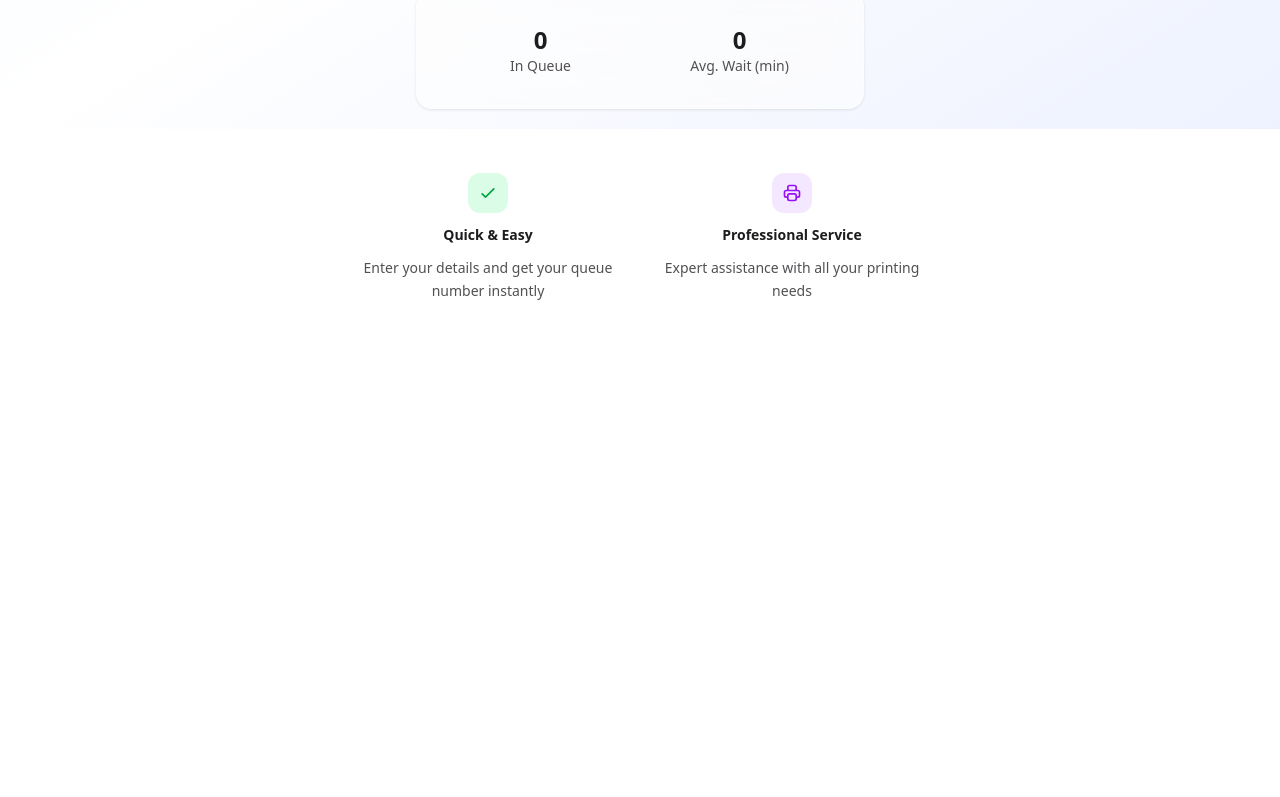
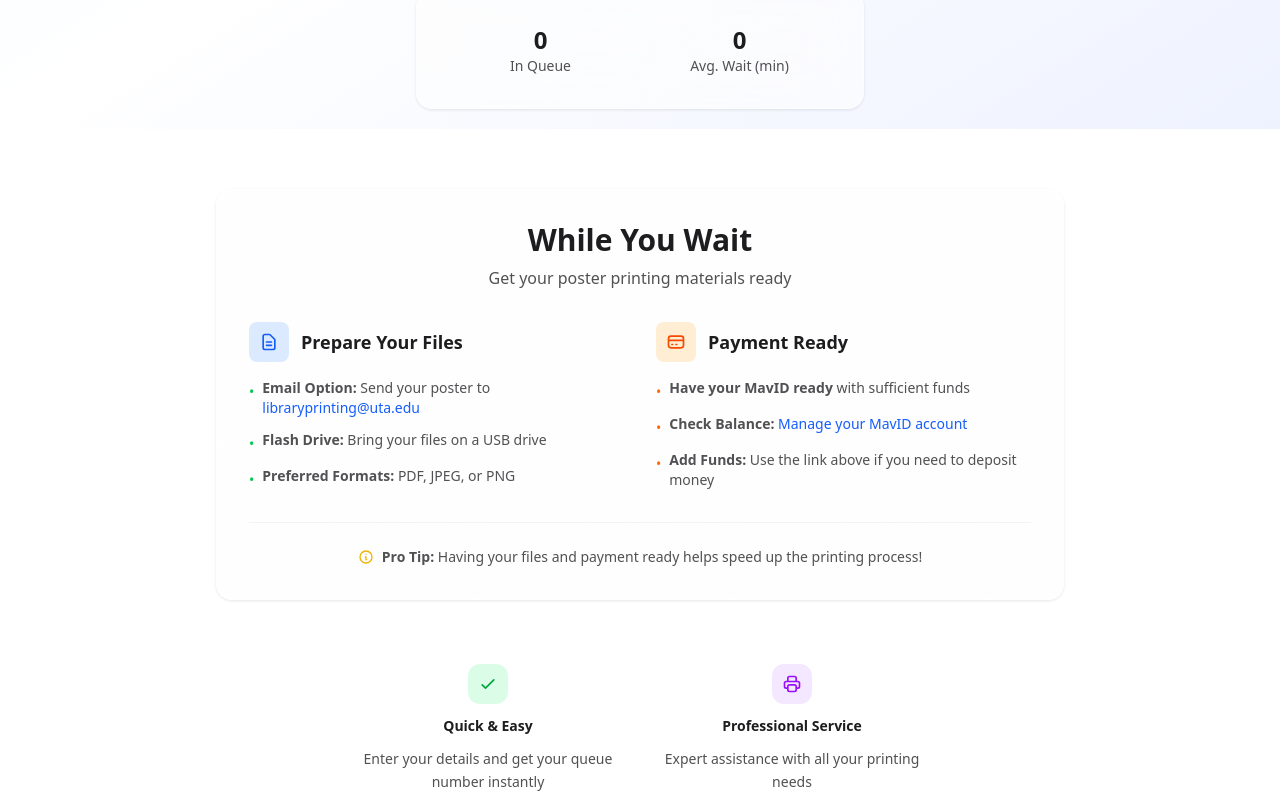
Before and after one commit to DevratPatel/PrintQ, a Next.js app: page / in a window 1280 px wide. Shown: the part 671-1468 px from the top of the page. Before the commit the page ends 1022 px from the top, so only its background shows below. Built offline with nearby package versions, Linux system fonts and the light colour scheme; no server answers; the database is empty.

Commit message:
add: while you wait section

```diff
--- a/src/app/page.tsx
+++ b/src/app/page.tsx
@@ -1,6 +1,7 @@
 "use client";
 
 import { QueueEntryForm } from "@/components/QueueEntryForm";
+import { GlassCard } from "@/components/ui/GlassCard";
 import { Toaster } from "react-hot-toast";
 import { motion } from "framer-motion";
 
@@ -48,6 +49,157 @@ export default function Home() {
             className="px-2 sm:px-0"
           >
             <QueueEntryForm />
+          </motion.div>
+
+          {/* While You Wait Section */}
+          <motion.div
+            initial={{ opacity: 0, y: 20 }}
+            animate={{ opacity: 1, y: 0 }}
+            transition={{ delay: 1.0, duration: 0.6 }}
+            className="mt-16 sm:mt-20"
+          >
+            <GlassCard variant="subtle" className="p-6 sm:p-8">
+              <div className="text-center mb-8">
+                <h3 className="text-2xl sm:text-3xl font-bold text-[var(--foreground)] mb-2">
+                  While You Wait
+                </h3>
+                <p className="text-[var(--foreground-secondary)] text-sm sm:text-base">
+                  Get your poster printing materials ready
+                </p>
+              </div>
+
+              <div className="grid grid-cols-1 md:grid-cols-2 gap-6 sm:gap-8">
+                {/* File Preparation */}
+                <div className="space-y-4">
+                  <div className="flex items-center space-x-3">
+                    <div className="w-10 h-10 bg-blue-100 dark:bg-blue-900/30 rounded-lg flex items-center justify-center flex-shrink-0">
+                      <svg
+                        className="w-5 h-5 text-blue-600 dark:text-blue-400"
+                        fill="none"
+                        stroke="currentColor"
+                        viewBox="0 0 24 24"
+                      >
+                        <path
+                          strokeLinecap="round"
+                          strokeLinejoin="round"
+                          strokeWidth={2}
+                          d="M9 12h6m-6 4h6m2 5H7a2 2 0 01-2-2V5a2 2 0 012-2h5.586a1 1 0 01.707.293l5.414 5.414a1 1 0 01.293.707V19a2 2 0 01-2 2z"
+                        />
+                      </svg>
+                    </div>
+                    <h4 className="font-semibold text-[var(--foreground)] text-lg">
+                      Prepare Your Files
+                    </h4>
+                  </div>
+
+                  <div className="space-y-3 text-sm text-[var(--foreground-secondary)]">
+                    <div className="flex items-start space-x-2">
+                      <span className="text-green-500 mt-1">•</span>
+                      <div>
+                        <strong>Email Option:</strong> Send your poster to{" "}
+                        <a
+                          href="mailto:libraryprinting@uta.edu"
+                          className="text-blue-600 dark:text-blue-400 hover:underline font-medium"
+                        >
+                          libraryprinting@uta.edu
+                        </a>
+                      </div>
+                    </div>
+                    <div className="flex items-start space-x-2">
+                      <span className="text-green-500 mt-1">•</span>
+                      <div>
+                        <strong>Flash Drive:</strong> Bring your files on a USB
+                        drive
+                      </div>
+                    </div>
+                    <div className="flex items-start space-x-2">
+                      <span className="text-green-500 mt-1">•</span>
+                      <div>
+                        <strong>Preferred Formats:</strong> PDF, JPEG, or PNG
+                      </div>
+                    </div>
+                  </div>
+                </div>
+
+                {/* Payment & MavID */}
+                <div className="space-y-4">
+                  <div className="flex items-center space-x-3">
+                    <div className="w-10 h-10 bg-orange-100 dark:bg-orange-900/30 rounded-lg flex items-center justify-center flex-shrink-0">
+                      <svg
+                        className="w-5 h-5 text-orange-600 dark:text-orange-400"
+                        fill="none"
+                        stroke="currentColor"
+                        viewBox="0 0 24 24"
+                      >
+                        <path
+                          strokeLinecap="round"
+                          strokeLinejoin="round"
+                          strokeWidth={2}
+                          d="M3 10h18M7 15h1m4 0h1m-7 4h12a3 3 0 003-3V8a3 3 0 00-3-3H6a3 3 0 00-3 3v8a3 3 0 003 3z"
+                        />
+                      </svg>
+                    </div>
+                    <h4 className="font-semibold text-[var(--foreground)] text-lg">
+                      Payment Ready
+                    </h4>
+                  </div>
+
+                  <div className="space-y-3 text-sm text-[var(--foreground-secondary)]">
+                    <div className="flex items-start space-x-2">
+                      <span className="text-orange-500 mt-1">•</span>
+                      <div>
+                        <strong>Have your MavID ready</strong> with sufficient
+                        funds
+                      </div>
+                    </div>
+                    <div className="flex items-start space-x-2">
+                      <span className="text-orange-500 mt-1">•</span>
+                      <div>
+                        <strong>Check Balance:</strong>{" "}
+                        <a
+                          href="https://get.cbord.com/uta/full/prelogin.php"
+                          target="_blank"
+                          rel="noopener noreferrer"
+                          className="text-blue-600 dark:text-blue-400 hover:underline font-medium"
+                        >
+                          Manage your MavID account
+                        </a>
+                      </div>
+                    </div>
+                    <div className="flex items-start space-x-2">
+                      <span className="text-orange-500 mt-1">•</span>
+                      <div>
+                        <strong>Add Funds:</strong> Use the link above if you
+                        need to deposit money
+                      </div>
+                    </div>
+                  </div>
+                </div>
+              </div>
+
+              {/* Quick Tips */}
+              <div className="mt-8 pt-6 border-t border-gray-200/50 dark:border-gray-700/50">
+                <div className="flex items-center justify-center space-x-2 text-sm text-[var(--foreground-secondary)]">
+                  <svg
+                    className="w-4 h-4 text-yellow-500"
+                    fill="none"
+                    stroke="currentColor"
+                    viewBox="0 0 24 24"
+                  >
+                    <path
+                      strokeLinecap="round"
+                      strokeLinejoin="round"
+                      strokeWidth={2}
+                      d="M13 16h-1v-4h-1m1-4h.01M21 12a9 9 0 11-18 0 9 9 0 0118 0z"
+                    />
+                  </svg>
+                  <span>
+                    <strong>Pro Tip:</strong> Having your files and payment
+                    ready helps speed up the printing process!
+                  </span>
+                </div>
+              </div>
+            </GlassCard>
           </motion.div>
 
           {/* Quick Info Section */}
--- a/src/components/TVDisplay.tsx
+++ b/src/components/TVDisplay.tsx
@@ -12,7 +12,10 @@ export const TVDisplay = () => {
     <div className="min-h-screen flex items-center justify-center p-4">
       <div className="w-full max-w-6xl flex flex-col gap-8 items-center justify-center">
         {/* Now Serving Card */}
-        <GlassCard className="w-full max-w-4xl flex flex-col items-stretch justify-between">
+        <GlassCard
+          className="w-full max-w-4xl flex flex-col items-stretch justify-between"
+          variant="highlighted"
+        >
           <div className="flex flex-col h-full mb-4">
             <span className="text-2xl font-semibold text-white mb-4 text-center">
               Now Serving
@@ -95,7 +98,10 @@ export const TVDisplay = () => {
         </GlassCard>
 
         {/* Up Next */}
-        <GlassCard className="w-full max-w-4xl flex flex-col items-stretch justify-between">
+        <GlassCard
+          className="w-full max-w-4xl flex flex-col items-stretch justify-between"
+          variant="subtle"
+        >
           <div className="flex flex-col h-full">
             <span className="text-2xl font-semibold text-white text-center mb-4">
               Up next
```
